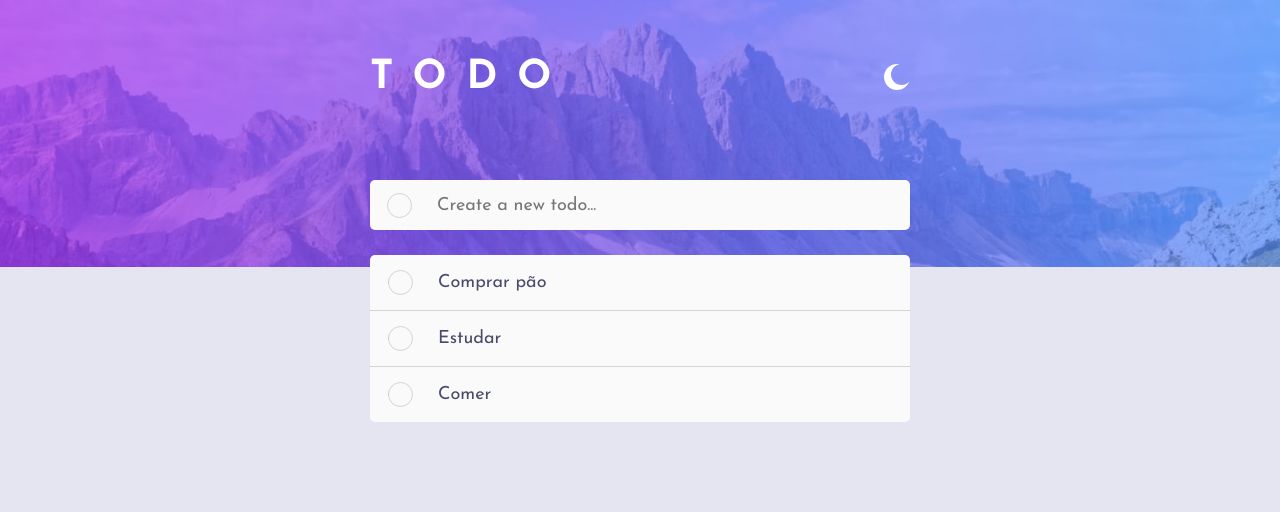
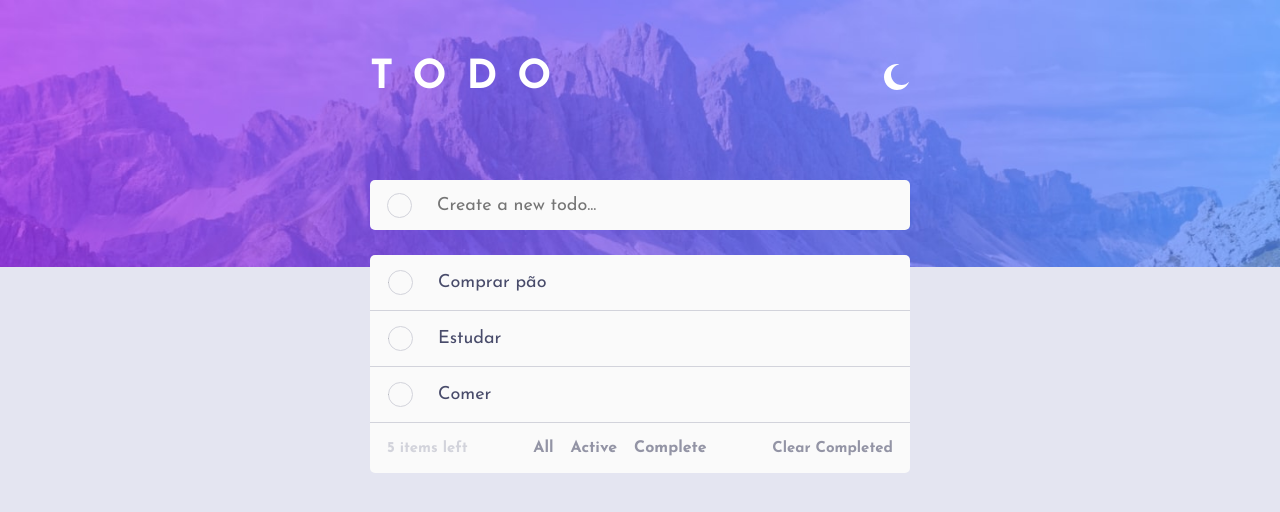
Before and after one commit to rafaelmassaro/todo-list, a React (Create React App) app: page / in a window 1280 px wide. Shown: the top 512 px of the page. Built offline with nearby package versions, Linux system fonts and the light colour scheme.

Commit message:
Created footer

```diff
--- a/src/@types/styles.d.ts
+++ b/src/@types/styles.d.ts
@@ -13,6 +13,8 @@ declare module 'styled-components'{
             listColor: string,
             checkedListColor: string,
             text: string,
+            buttonText: string,
+            buttonHover: string,
         },
 
         bg: string,
--- a/src/App.style.ts
+++ b/src/App.style.ts
@@ -8,5 +8,5 @@ export const Container = styled.header`
 
 export const AreaList = styled.div`
     background-color: ${props => props.theme.colors.backgroundList};
-    border-radius: 5px;
+    border-radius: 5px 5px 0 0;
 `
--- a/src/App.tsx
+++ b/src/App.tsx
@@ -12,6 +12,7 @@ import { Header } from './components/Header';
 import { useState } from 'react';
 import { ListItem } from './components/ListItem';
 import { Input } from './components/Input';
+import { Footer } from './components/Footer';
 
 export interface ListProps {
   id: number;
@@ -69,6 +70,7 @@ export default function App(){
               />
             ))}
           </AreaList>
+          <Footer />
         </Container>
         <GlobalStyles />
     </ThemeProvider>
--- /dev/null
+++ b/src/components/Footer/index.tsx
@@ -0,0 +1,27 @@
+import { ClearButton, Container, CountItems, OptionsArea } from "./styles";
+
+export function Footer(){
+    return(
+        <Container>
+            <CountItems>
+                5 items left
+            </CountItems>
+
+            <OptionsArea>
+                <button>
+                    All
+                </button>
+                <button>
+                    Active
+                </button>
+                <button>
+                    Complete
+                </button>
+            </OptionsArea>
+
+            <ClearButton>
+                Clear Completed
+            </ClearButton>
+        </Container>
+    )
+}
--- /dev/null
+++ b/src/components/Footer/styles.ts
@@ -0,0 +1,56 @@
+import styled from "styled-components";
+
+export const Container = styled.div`
+    background-color: ${props => props.theme.colors.backgroundList};
+    border-radius: 0 0 5px 5px;
+    border-top: 1px solid ${props => props.theme.colors.checkedListColor};
+    padding: 2.5rem 1.7rem;
+    height: 3.2rem;
+    max-width: 540px;
+    display: flex;
+    align-items: center;
+    justify-content: space-between;
+`
+
+export const CountItems = styled.span`
+    font-size: 1.5rem;
+    color: ${props => props.theme.colors.checkedListColor};
+    font-weight: 700;
+`
+
+export const ClearButton = styled.button`
+    border: 0;
+    background-color: transparent;
+    font-size: 1.5rem;
+    color: ${props => props.theme.colors.buttonText};
+    font-weight: 700;
+    cursor: pointer;
+    transition: color 0.6s;
+
+    &:hover{
+        color: ${props => props.theme.colors.buttonHover};
+    }
+`
+
+export const OptionsArea = styled.div`
+    display: flex;
+    gap: 1.7rem;
+
+    button{
+        border: 0;
+        background-color: transparent;
+        cursor: pointer;
+        font-size: 1.6rem;
+        font-weight: 700;
+        color: ${props => props.theme.colors.buttonText};
+        transition: color 0.6s;
+
+        &:hover{
+            color: ${props => props.theme.colors.buttonHover};
+        }
+    }
+
+    @media(max-width: 520px){
+        order: 2;
+    }
+`
--- a/src/styles/themes/dark.ts
+++ b/src/styles/themes/dark.ts
@@ -6,10 +6,12 @@ export default {
         secondary: '#d63af9',
 
         background: 'hsl(235, 21%, 11%)',
-        backgroundList: 'hsl(237, 14%, 26%)',
+        backgroundList: 'hsl(235, 24%, 19%)',
         listColor: 'hsl(234, 39%, 85%)',
         checkedListColor: 'hsl(233, 14%, 35%)',
         text: 'hsl(234, 39%, 85%)',
+        buttonText: 'hsl(233, 14%, 35%)',
+        buttonHover: 'hsl(236, 33%, 92%)',
     },
 
     bg: require('../../assets/images/bg-desktop-dark.jpg'),
--- a/src/styles/themes/light.ts
+++ b/src/styles/themes/light.ts
@@ -10,6 +10,8 @@ export default {
         listColor: 'hsl(235, 19%, 35%)',
         checkedListColor: 'hsl(233, 11%, 84%)',
         text: 'hsl(236, 9%, 61%)',
+        buttonText: 'hsl(236, 9%, 61%)',
+        buttonHover: 'hsl(235, 19%, 35%)',
     },
 
     bg: require('../../assets/images/bg-desktop-light.jpg'),
```
